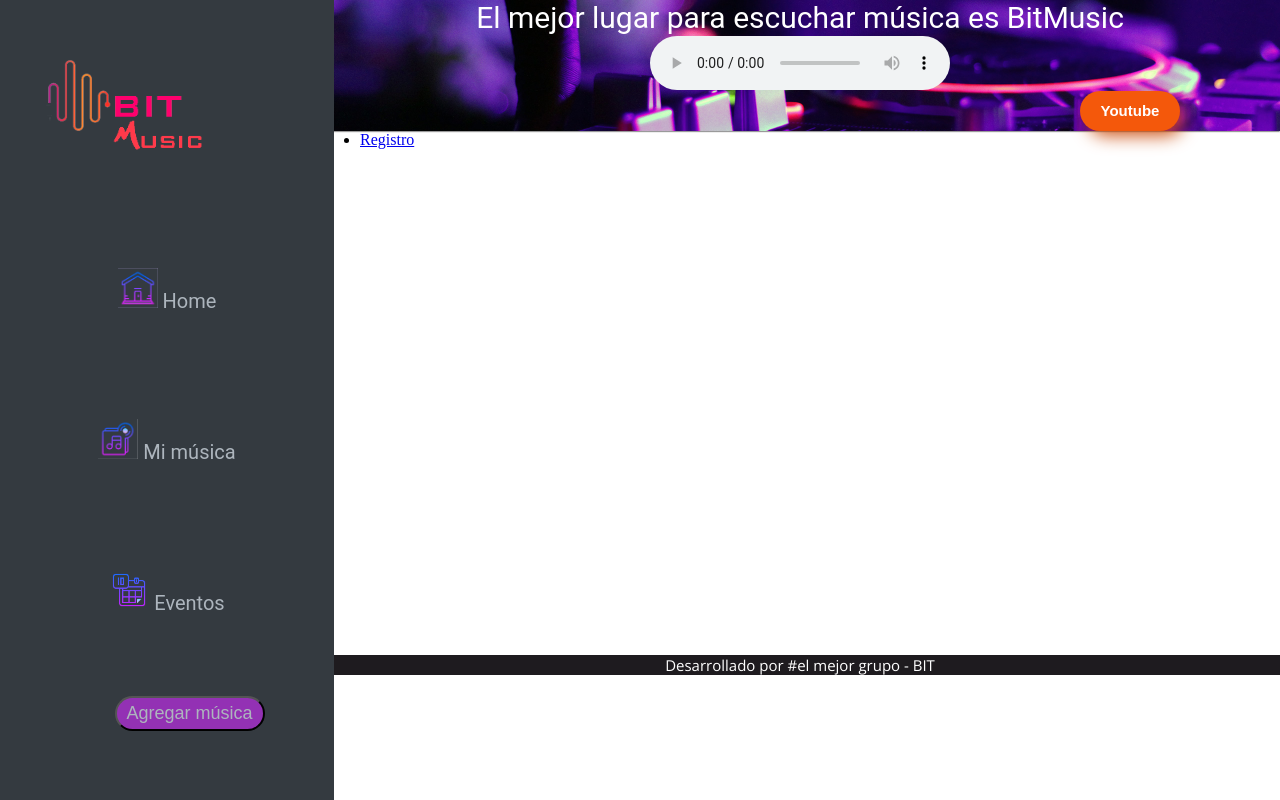
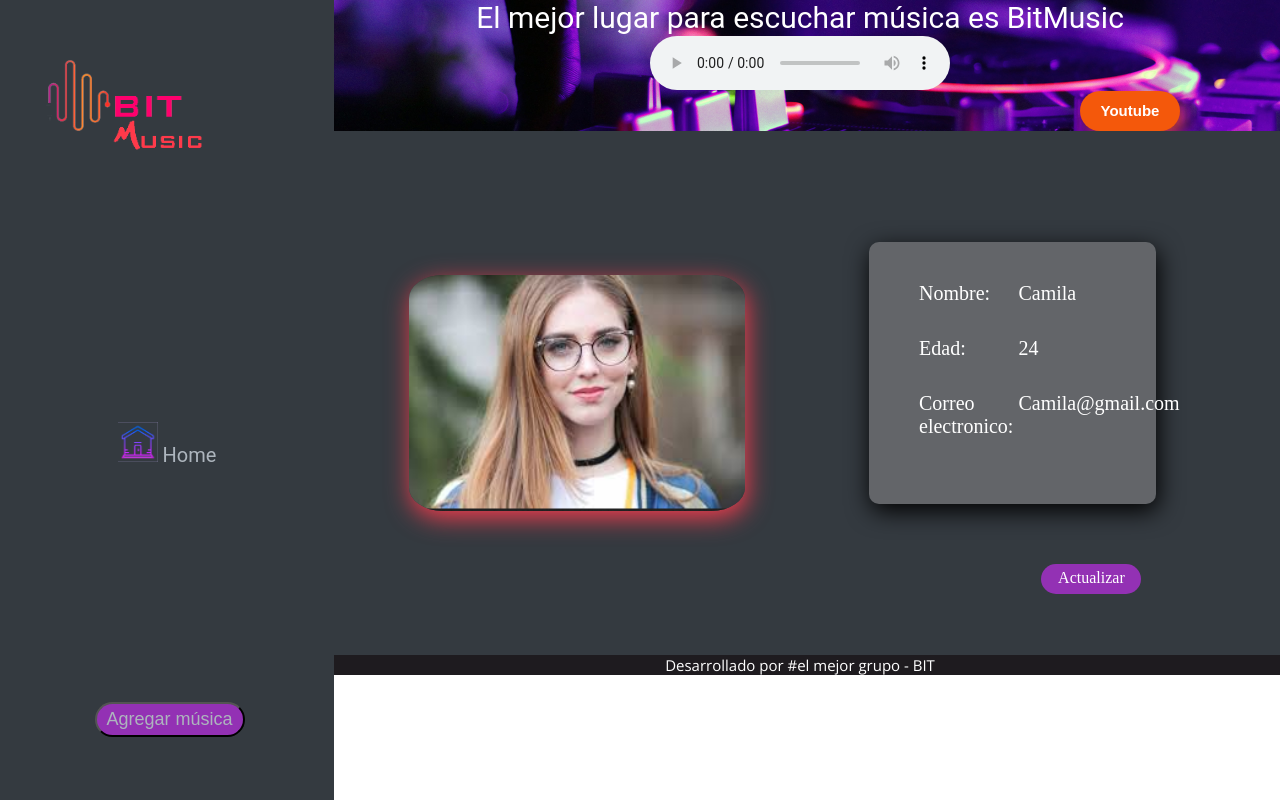
Before and after one commit to dianacah/BitMusicProject, an Angular app in the folder frontend/: page /inicio in a window 1280 px wide. Built offline with nearby package versions, Linux system fonts and the light colour scheme.

Commit message:
Seccion perfil donde se muestran los datos

```diff
--- a/frontend/src/app/myComponent/header/header.component.css
+++ b/frontend/src/app/myComponent/header/header.component.css
@@ -1,7 +1,7 @@
 .headerP {
-  grid-area: head;
   background-color: #343a40;
   position: fixed;
+  height: 100%;
 }
 .logo {
   background: #343a40;
@@ -10,7 +10,7 @@
 
 .menu {
   width: 100%;
-  height: 80vh;
+  height: 100%;
   background: #343a40;
   padding: 20px;
   display: flex;
@@ -35,7 +35,7 @@
   font-size: 18px;
   color: #adb5bd;
   border-radius: 35px;
-  margin-left: 15%;
+  margin-left: 5px;
   width: 150px;
   padding: 5px;
 }
@@ -43,9 +43,5 @@
   color: white;
   cursor: pointer;
   box-shadow: 4px 6px 13px -4px #d6c2b8;
-  -webkit-transform: scale(1.05);
-  -moz-transform: scale(1.05);
-  -ms-transform: scale(1.05);
-  -o-transform: scale(1.05);
   transform: scale(1.05);
 }
--- a/frontend/src/app/myComponent/header/header.component.html
+++ b/frontend/src/app/myComponent/header/header.component.html
@@ -2,41 +2,15 @@
 <header>
     <div class="headerP">
         <div class="logo">
-      <img
-        src="../../../assets/img/logo.png"
-        height="100%"
-        width="100%"
-        alt=""
-      />
+            <img src="../../../assets/img/logo.png" height="100%" width="100%" alt="" />
         </div>
         <div class="menu">
             <li class="home">
-        <img
-          src="../../../assets/img/home-iconsubir.png"
-          height="40px"
-          width="40px"
-          alt=""
-        />
+                <img src="../../../assets/img/home-iconsubir.png" height="40px" width="40px" alt="" />
                 Home
             </li>
-      <li class="musica">
-        <img
-          src="../../../assets/img/music-iconsubir.png"
-          height="40px"
-          width="40px"
-          alt=""
-        />
-        Mi música
-      </li>
-      <li class="eventos">
-        <img
-          src="../../../assets/img/calendar.png"
-          height="40px"
-          width="40px"
-          alt=""
-        />
-        Eventos
-      </li>
+
+
             <div>
                 <button class="botonAgregar">Agregar música</button>
             </div>
--- a/frontend/src/app/myComponent/inicio/inicio.component.css
+++ b/frontend/src/app/myComponent/inicio/inicio.component.css
@@ -3,26 +3,30 @@
 #page {
   display: grid;
   width: 100%;
-  height: 1000px;
+  height: 100%;
   grid-template-areas:
     "head nav"
     "head  main"
     "head foot";
-  grid-template-rows: 2fr 4fr 50px;
-  grid-template-columns: 310px 1fr;
+  grid-template-rows: 1fr 4fr 0.5fr;
+  grid-template-columns: auto 1fr;
 }
 
 .encabezado {
   grid-area: head;
+  grid-row: 1/4;
   background-color: #343a40;
+  height: 100%;
 }
 
 .navegador {
   grid-area: nav;
+  height: 100%;
 }
 
 .contenido {
   grid-area: main;
+  height: 100%;
 }
 
 .pie {
@@ -32,3 +36,7 @@
   font-size: 20px;
   background-color: violet;
 }
+.mostrarPErfildiv {
+  background-color: #343a40;
+  height: 100%;
+}
--- a/frontend/src/app/myComponent/inicio/inicio.component.html
+++ b/frontend/src/app/myComponent/inicio/inicio.component.html
@@ -5,17 +5,10 @@
     <div class="navegador">
         <slider></slider>
     </div>
-    <div>
-        <ul>
-            <li routerLinkActive="violet">
-                <a routerLink="registro">Registro</a>
-            </li>
-        </ul>
-    </div>
     <div class="contenido" *ngIf="mostrarContenido">
         <content></content>
     </div>
-    <div *ngIf="!mostrarContenido">
+    <div *ngIf="!mostrarContenido" class="mostrarPErfildiv contenido">
         <app-perfil></app-perfil>
     </div>
     <div class="pie">
--- a/frontend/src/app/myComponent/perfil/perfil.component.css
+++ b/frontend/src/app/myComponent/perfil/perfil.component.css
@@ -0,0 +1,54 @@
+.perfil {
+  height: 100%;
+}
+.divmostrar {
+  background-color: #343a40;
+  display: flex;
+  flex-direction: row;
+  justify-content: space-evenly;
+  align-items: center;
+  width: 100%;
+  height: 100%;
+}
+.contenedorInfo {
+  height: 50%;
+  width: 80%;
+  display: grid;
+  grid-template-columns: 0.3fr 2fr;
+  grid-template-rows: repeat(auto-fill, 50px);
+  gap: 5px;
+  background-color: rgba(182, 179, 179, 0.356);
+  color: white;
+  border-radius: 10px;
+  padding: 20px;
+  padding-left: 50px;
+  padding-top: 40px;
+  font-size: 20px;
+  box-shadow: 2px 7px 24px 0px black;
+}
+.imagenPerfil {
+  width: 35%;
+  height: 45%;
+  border-radius: 10%;
+  box-shadow: 2px 7px 24px 0px #f33c4d;
+}
+.botonActualizarInfo {
+  width: 100px;
+  height: 30px;
+  background-color: #9331b4;
+  border-radius: 15px;
+  text-align: center;
+  padding: 5px;
+  color: white;
+  align-self: flex-end;
+  margin-right: 50px;
+  margin-bottom: 50px;
+}
+.seccionMostarInfo {
+  height: 100%;
+  display: flex;
+  flex-direction: column;
+  justify-content: space-evenly;
+  align-items: center;
+  margin-top: 100px;
+}
--- a/frontend/src/app/myComponent/perfil/perfil.component.html
+++ b/frontend/src/app/myComponent/perfil/perfil.component.html
@@ -1,2 +1,17 @@
-<div *ngIf="mostrar">HOLA</div>
+<div *ngIf="mostrar" class="divmostrar">
+    <img src="../../../assets/img/FotoPerfil.PNG" alt="" class="imagenPerfil">
+    <div class="seccionMostarInfo">
+        <div class="contenedorInfo">
+            <div>Nombre:</div>
+            <div>Camila</div>
+            <div>Edad:</div>
+            <div>24</div>
+            <div>Correo electronico:</div>
+            <div>Camila@gmail.com</div>
+        </div>
+        <div class="botonActualizarInfo">Actualizar</div>
+    </div>
+</div>
+
+
 <div *ngIf="!mostrar">CHAO</div>
--- a/frontend/src/app/myComponent/perfil/perfil.component.ts
+++ b/frontend/src/app/myComponent/perfil/perfil.component.ts
@@ -6,7 +6,7 @@ import { Component, OnInit } from "@angular/core";
   styleUrls: ["./perfil.component.css"]
 })
 export class PerfilComponent implements OnInit {
-  mostrar = false;
+  mostrar = true;
 
   constructor() {}
 
```
Also changed, not shown: frontend/src/assets/img/FotoPerfil.PNG (added). Lines whose indentation alone changed are shown as unchanged.
